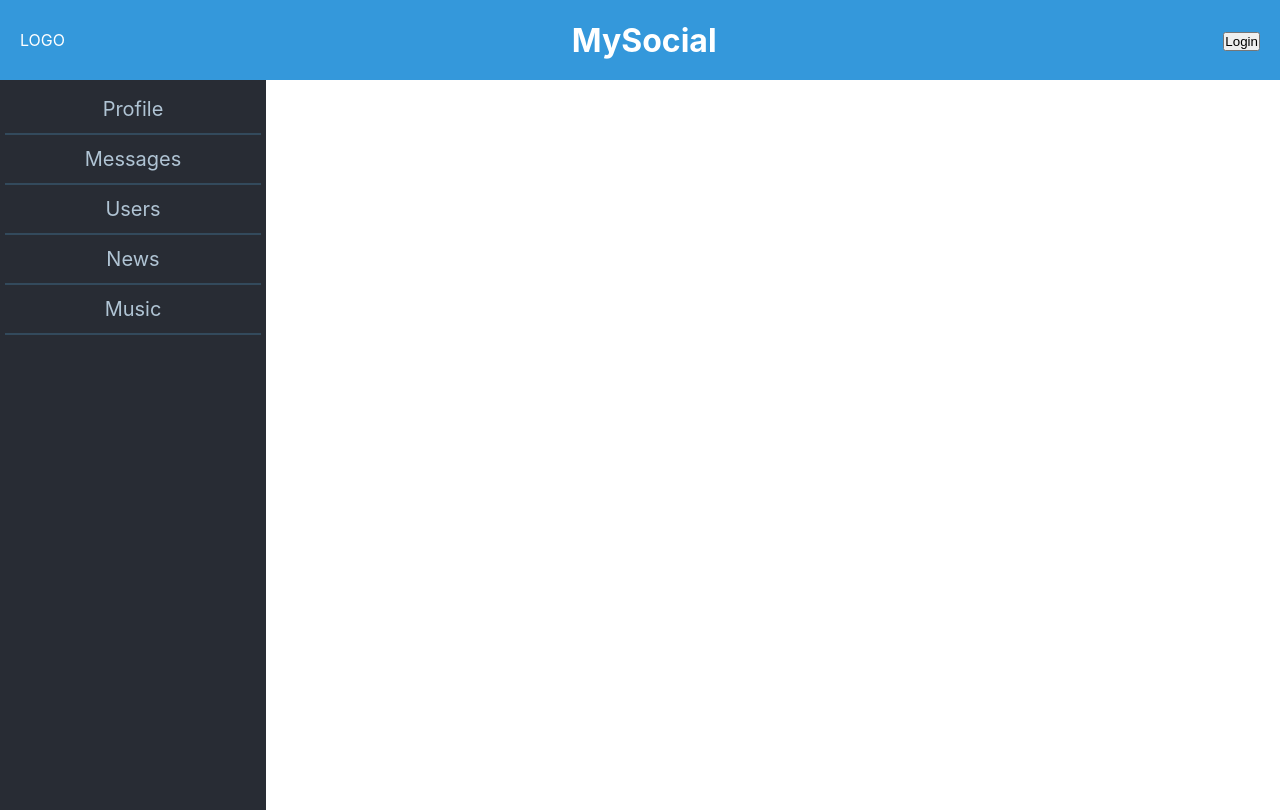
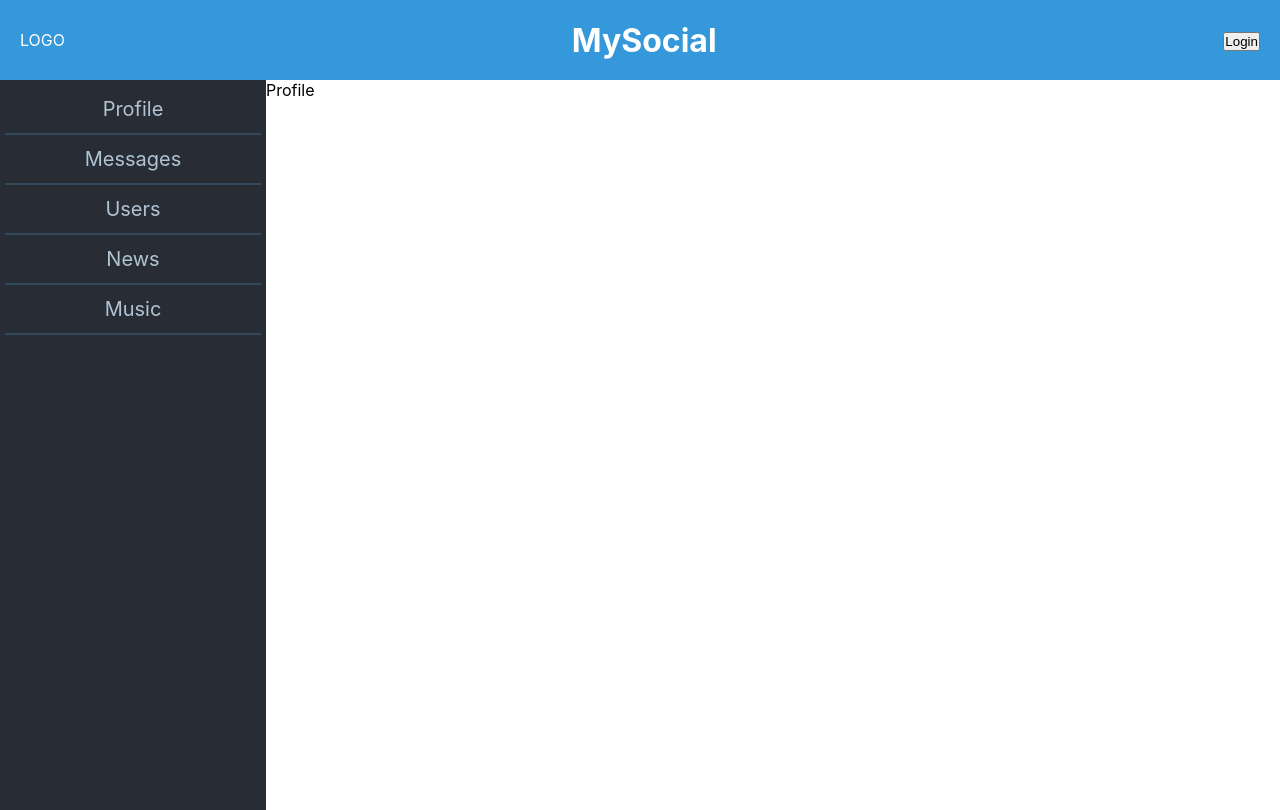
Before and after one commit to bulbash92/social-network-version_2, a React (Create React App) app: page / in a window 1280 px wide. Built offline with nearby package versions, Linux system fonts and the light colour scheme.

Commit message:
add home page in navigate

```diff
--- a/src/App.tsx
+++ b/src/App.tsx
@@ -14,7 +14,7 @@ function App() {
       <div className='App-content'>
         <Navbar />
         <Routes>
-          <Route path='/profile' element={<Profile />} />
+          <Route path='/' element={<Profile />} />
           <Route path='/dialogs' element={<Messages />} />
           <Route path='/users' element={<Users />} />
           <Route path='/news' element={'News'} />
```
